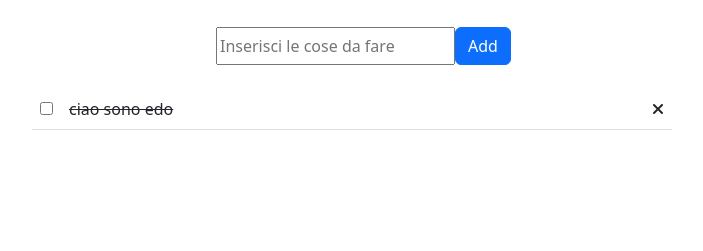
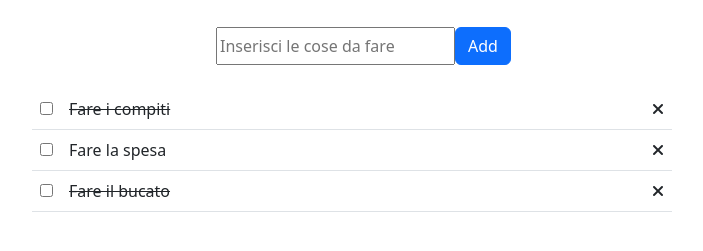
Before and after one commit to Edoardo-Monti/vue-todolist, a plain HTML site: page index.html in a window 1280 px wide. Shown: the part 53-304 px from the top of the page, without its empty margins (288-991 px from the left). Drawn offline with nearby package versions, Linux system fonts and the light colour scheme.

Commit message:
mile stone 1

```diff
--- a/index.html
+++ b/index.html
@@ -20,10 +20,11 @@
             <input type="text" placeholder="Inserisci le cose da fare">
             <button class="btn btn-primary">Add</button>
         </div>
-        <div class="w-50 mx-auto  p-2 border-bottom d-flex justify-content-between">
+        <div v-for="(element, index) in todos"
+         class="w-50 mx-auto  p-2 border-bottom d-flex justify-content-between">
             <div>
                 <input class="mr-3" type="checkbox">
-                <span class="p-3 line">ciao sono edo</span>
+                <span :class="(element.done == false)? 'line' : '' " class="p-3">{{element.text}}</span>
             </div>
             <div>
                 <i class="fa-solid fa-xmark"></i>
```
